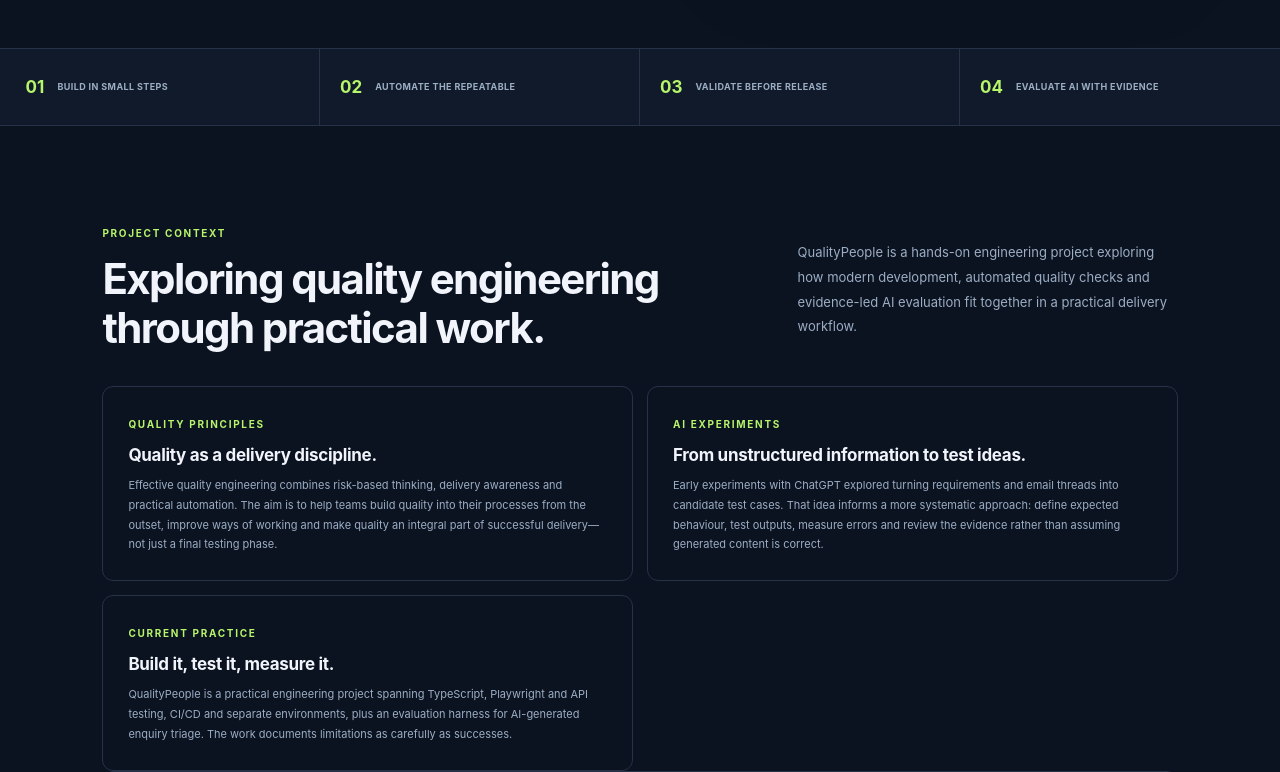
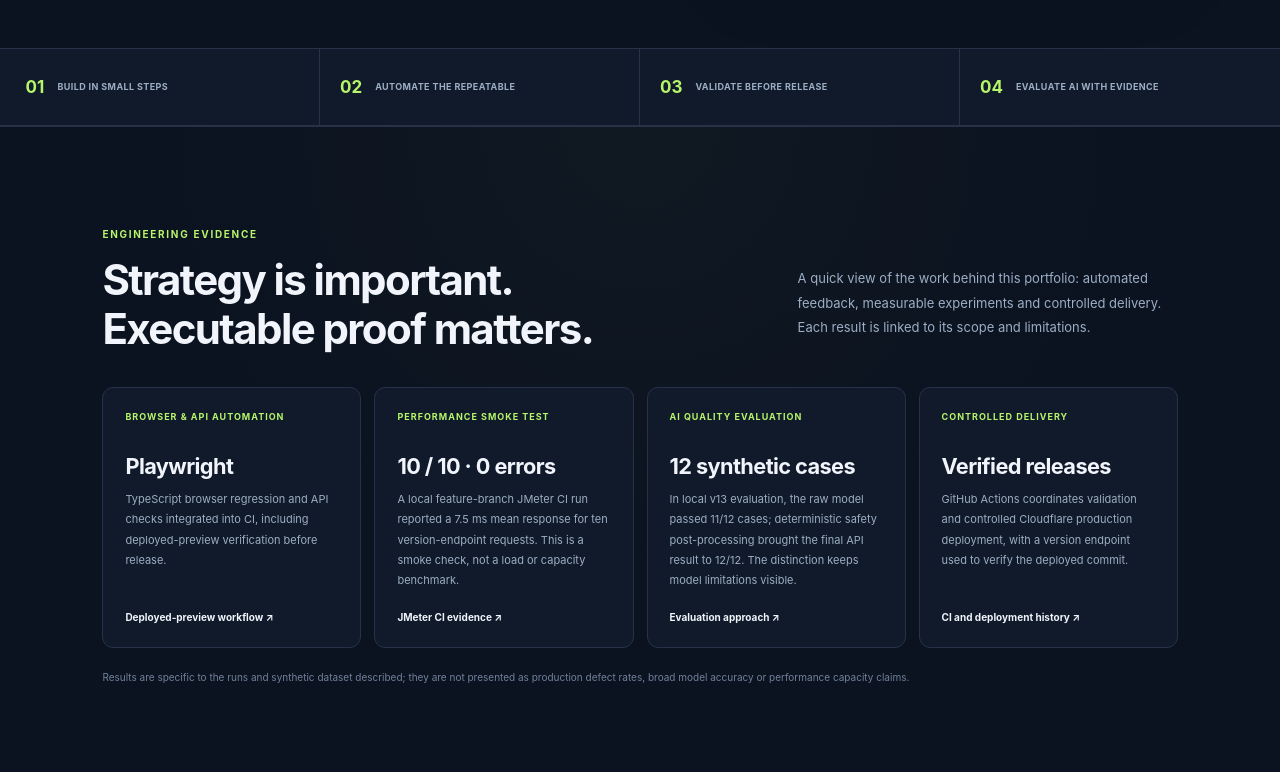
Before and after one commit to Floodzie2/qualitypeople-portfolio, a React (Vite) app: page / in a window 1280 px wide. Shown: the part 700-1472 px from the top of the page. Built offline with nearby package versions, Linux system fonts and the light colour scheme.

Commit message:
Position portfolio around senior QA engineering evidence
Reframe the portfolio around senior QA engineering and add concise evidence highlights for Playwright/API automation, JMeter smoke testing, AI evaluation and controlled delivery.

```diff
--- a/src/App.css
+++ b/src/App.css
@@ -1472,3 +1472,89 @@
     grid-column: auto;
   }
 }
+
+
+/* Senior QA engineering evidence highlights */
+.proof-section {
+  border-top: 1px solid var(--border);
+  background:
+    radial-gradient(ellipse at 50% 0%, #b7f56a08, transparent 55%),
+    var(--background);
+}
+
+.proof-grid {
+  display: grid;
+  grid-template-columns: repeat(4, minmax(0, 1fr));
+  gap: 13px;
+}
+
+.proof-card {
+  display: flex;
+  flex-direction: column;
+  align-items: flex-start;
+  min-width: 0;
+  padding: 22px;
+  border: 1px solid var(--border);
+  border-radius: 11px;
+  background: var(--surface);
+}
+
+.proof-kicker {
+  min-height: 30px;
+  color: var(--accent);
+  font-size: 9px;
+  font-weight: 750;
+  letter-spacing: 1px;
+  line-height: 1.6;
+}
+
+.proof-card strong {
+  margin: 13px 0 10px;
+  color: var(--text-heading);
+  font-size: clamp(17px, 1.7vw, 22px);
+  letter-spacing: -0.6px;
+}
+
+.proof-card p {
+  flex: 1;
+  margin-bottom: 18px;
+  color: var(--text-muted);
+  font-size: 11px;
+  line-height: 1.85;
+}
+
+.proof-card a {
+  color: var(--text-heading);
+  font-size: 10px;
+  font-weight: 650;
+  line-height: 1.6;
+  text-decoration: none;
+}
+
+.proof-card a:hover {
+  color: var(--accent);
+}
+
+.proof-footnote {
+  max-width: 820px;
+  margin: 20px 0 0;
+  color: var(--text-faint);
+  font-size: 10px;
+  line-height: 1.8;
+}
+
+@media (max-width: 1050px) {
+  .proof-grid {
+    grid-template-columns: repeat(2, minmax(0, 1fr));
+  }
+}
+
+@media (max-width: 650px) {
+  .proof-grid {
+    grid-template-columns: 1fr;
+  }
+
+  .proof-card {
+    padding: 19px;
+  }
+}
--- a/src/App.tsx
+++ b/src/App.tsx
@@ -74,7 +74,7 @@ function App() {
         </a>
 
         <nav className="main-nav" aria-label="Main navigation">
-          <a href="#story">Project context</a>
+          <a href="#highlights">Evidence</a>
           <a href="#architecture">Architecture</a>
           <a href="#engineering">Engineering</a>
           <a href="#developer-playwright">Reusable test toolkit</a>
@@ -101,7 +101,7 @@ function App() {
           <div className="hero-copy">
             <div className="eyebrow">
               <span className="status-dot" />
-              A PRACTICAL ENGINEERING PORTFOLIO
+              SENIOR QA AUTOMATION &amp; QUALITY ENGINEERING
             </div>
 
             <h1>
@@ -111,9 +111,9 @@ function App() {
             </h1>
 
             <p className="hero-description">
-              Exploring modern software delivery through distributed
-              development, automated quality engineering, performance testing
-              and AI-assisted workflows.
+              A hands-on portfolio connecting QA leadership with practical
+              engineering: Playwright and API automation, performance testing,
+              CI/CD delivery and the evaluation of AI-enabled behaviour.
             </p>
 
             <div className="hero-actions">
@@ -196,6 +196,75 @@ function App() {
             <span className="metric-number">04</span>
             <span className="metric-label">EVALUATE AI WITH EVIDENCE</span>
           </div>
+        </section>
+
+        <section className="content-section proof-section" id="highlights">
+          <div className="section-heading">
+            <div>
+              <span className="eyebrow">ENGINEERING EVIDENCE</span>
+              <h2>Strategy is important. Executable proof matters.</h2>
+            </div>
+            <p>
+              A quick view of the work behind this portfolio: automated feedback,
+              measurable experiments and controlled delivery. Each result is
+              linked to its scope and limitations.
+            </p>
+          </div>
+
+          <div className="proof-grid">
+            <article className="proof-card">
+              <span className="proof-kicker">BROWSER &amp; API AUTOMATION</span>
+              <strong>Playwright</strong>
+              <p>
+                TypeScript browser regression and API checks integrated into
+                CI, including deployed-preview verification before release.
+              </p>
+              <a href="https://github.com/Floodzie2/qualitypeople-app/actions/workflows/test-deployed-preview.yml" target="_blank" rel="noreferrer">
+                Deployed-preview workflow ↗
+              </a>
+            </article>
+            <article className="proof-card">
+              <span className="proof-kicker">PERFORMANCE SMOKE TEST</span>
+              <strong>10 / 10 · 0 errors</strong>
+              <p>
+                A local feature-branch JMeter CI run reported a 7.5 ms mean
+                response for ten version-endpoint requests. This is a smoke
+                check, not a load or capacity benchmark.
+              </p>
+              <a href="https://github.com/Floodzie2/qualitypeople-app/actions" target="_blank" rel="noreferrer">
+                JMeter CI evidence ↗
+              </a>
+            </article>
+            <article className="proof-card">
+              <span className="proof-kicker">AI QUALITY EVALUATION</span>
+              <strong>12 synthetic cases</strong>
+              <p>
+                In local v13 evaluation, the raw model passed 11/12 cases;
+                deterministic safety post-processing brought the final API
+                result to 12/12. The distinction keeps model limitations visible.
+              </p>
+              <a href="https://github.com/Floodzie2/qualitypeople-app/blob/main/docs/ai-triage-evaluation.md" target="_blank" rel="noreferrer">
+                Evaluation approach ↗
+              </a>
+            </article>
+            <article className="proof-card">
+              <span className="proof-kicker">CONTROLLED DELIVERY</span>
+              <strong>Verified releases</strong>
+              <p>
+                GitHub Actions coordinates validation and controlled Cloudflare
+                production deployment, with a version endpoint used to verify
+                the deployed commit.
+              </p>
+              <a href="https://github.com/Floodzie2/qualitypeople-app/actions" target="_blank" rel="noreferrer">
+                CI and deployment history ↗
+              </a>
+            </article>
+          </div>
+          <p className="proof-footnote">
+            Results are specific to the runs and synthetic dataset described;
+            they are not presented as production defect rates, broad model
+            accuracy or performance capacity claims.
+          </p>
         </section>
 
         <section className="content-section career-section" id="story">
```
Also changed, not shown: 1 other file (tests, documents, lock files or other folders).
